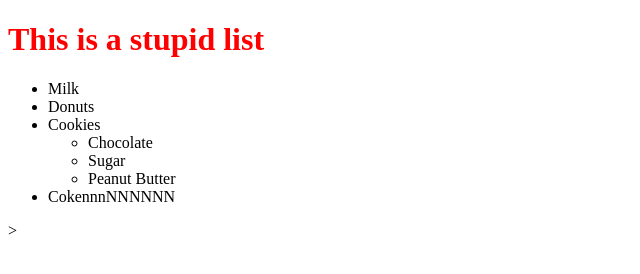
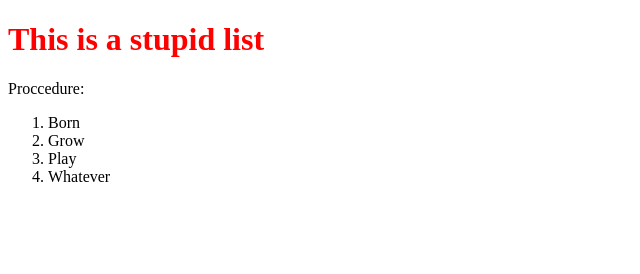
Before and after one commit to CarMirV/Coursera_Test, a plain HTML site: page index.html in a window 1280 px wide. Shown: the whole page, without its empty margins (0-640 px from the left). Drawn offline with Linux system fonts and the light colour scheme.

Commit message:
Coursera

```diff
--- a/index.html
+++ b/index.html
@@ -8,17 +8,14 @@
 </head>
 <body>
     <h1>This is a stupid list</h1>
-    <ul>
-        <li>Milk</li>
-        <li>Donuts</li>
-        <li>Cookies
-            <ul>
-                <li>Chocolate</li>
-                <li>Sugar</li>
-                <li>Peanut Butter</li>
-            </ul>
-        </li>
-        <li>CokennnNNNNNN</li>
-        </ul>>
+    <div>
+        Proccedure:
+        <ol>
+            <li>Born</li>
+            <li>Grow</li>
+            <li>Play</li>
+            <li>Whatever</li>
+            </ol>
+    </div>
 </body>
 </html>
```
